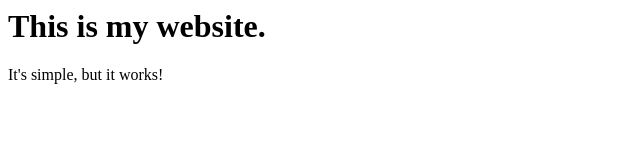
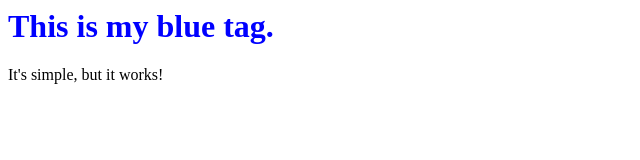
Before and after one commit to hanseulshim/hackathon, a plain HTML site: page index.html in a window 1280 px wide. Shown: the whole page, without its empty margins (0-640 px from the left). Drawn offline with Linux system fonts and the light colour scheme.

Commit message:
add a blue class

```diff
--- a/index.html
+++ b/index.html
@@ -4,9 +4,10 @@
     <meta http-equiv="X-UA-Compatible" content="IE=edge" />
     <meta name="viewport" content="width=device-width, initial-scale=1.0" />
     <title>Document</title>
+    <link rel="stylesheet" href="style.css" />
   </head>
   <body>
-    <h1>This is my website.</h1>
+    <h1 class="blue">This is my blue tag.</h1>
     <div>It's simple, but it works!</div>
   </body>
 </html>
```
